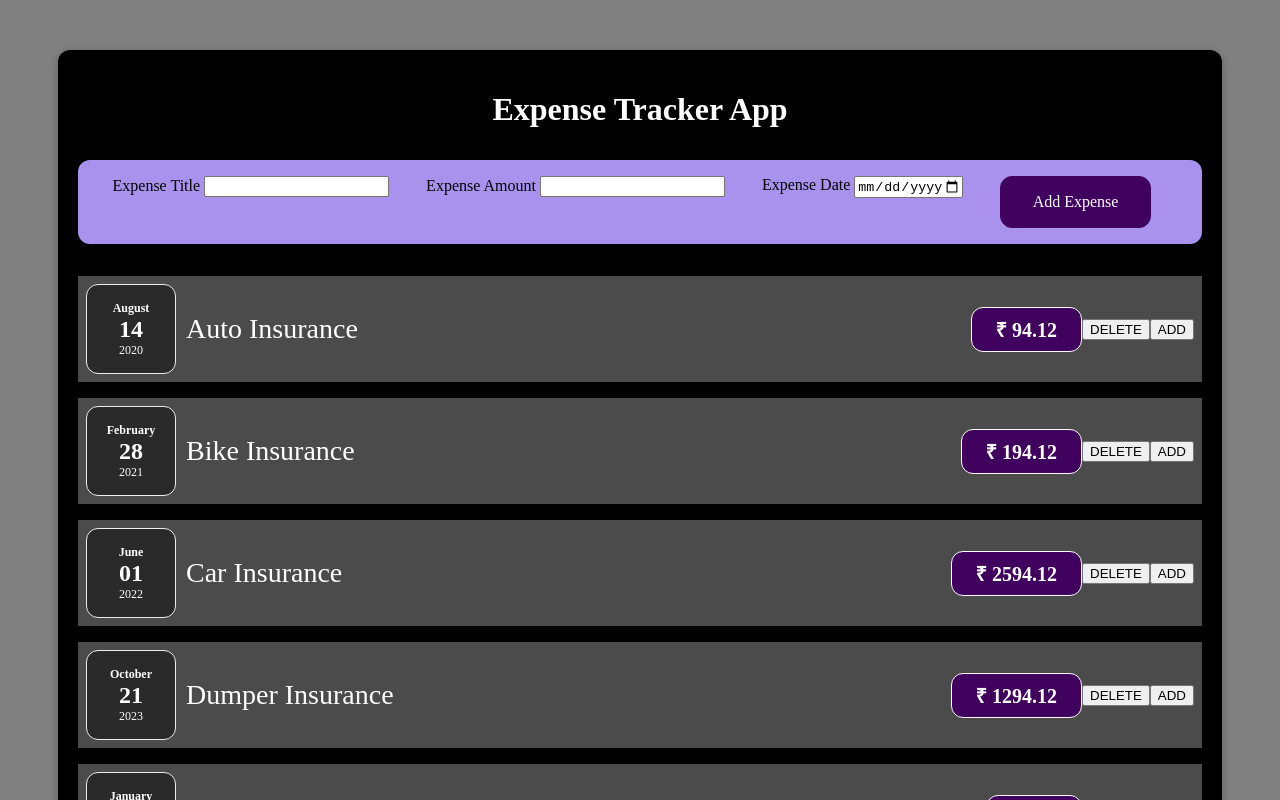
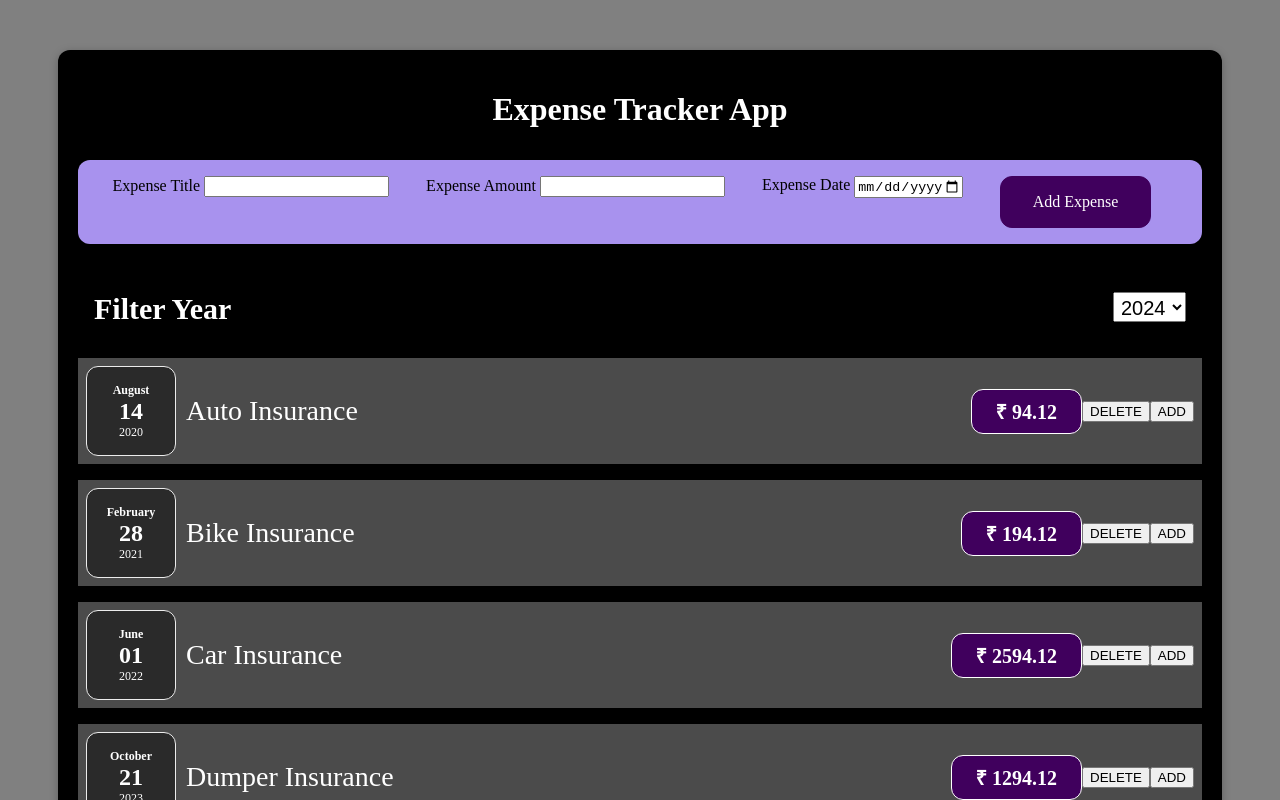
Before and after one commit to CoolShivas/React_Expense_Tracker, a React (Vite) app in the folder expense_tracker_app/: page / in a window 1280 px wide. Shown: the top 800 px of the page. Built offline with nearby package versions, Linux system fonts and the light colour scheme.

Commit message:
Adding_ExpFilter_Component

```diff
--- a/expense_tracker_app/src/App.jsx
+++ b/expense_tracker_app/src/App.jsx
@@ -46,9 +46,9 @@ function App() {
     setExpenses(delBtn);
   }
 
-  const handleOnClickAdd = (dataNew) => {
-    console.log(`Everthing is entered ${dataNew}`);
-    setExpenses([...valExpenses, dataNew]);
+  const handleOnClickAdd = (crr) => {
+    console.log(`Everthing is entered ${crr}`);
+    setExpenses([...valExpenses, crr]);
   }
 
 
--- a/expense_tracker_app/src/NewExpenses/ExpenseForm.jsx
+++ b/expense_tracker_app/src/NewExpenses/ExpenseForm.jsx
@@ -8,23 +8,20 @@ const ExpenseForm = ({ saveDetailsOfNewExpABC }) => {
     const [valDate, setDate] = useState('');
 
     const handlerOnTitle = (event) => {
-        console.log(event.target.value);
         setTitle(event.target.value);
     }
 
     const handlerOnAmount = (event) => {
-        console.log(event.target.value);
         setAmount(event.target.value);
     }
 
     const handlerOnDate = (event) => {
-        console.log(event.target.value);
         setDate(event.target.value);
     }
 
     const handlerOnSubmitForm = (event) => {
         event.preventDefault();
-        console.log('Eneter')
+
         const newExpData = {
             title: valTitle,
             amount: valAmount,
--- a/expense_tracker_app/src/NewExpenses/NewExp.jsx
+++ b/expense_tracker_app/src/NewExpenses/NewExp.jsx
@@ -4,11 +4,11 @@ import ExpenseForm from "./ExpenseForm";
 const NewExp = ({ handleOnClickAddABC }) => {
 
     const saveDetailsOfNewExp = (enteredData) => {
-        const dataNew = {
+        const newExpData = {
             ...enteredData,
             id: Math.random().toString(),
         }
-        handleOnClickAddABC(dataNew)
+        handleOnClickAddABC(newExpData)
     }
 
     return <div>
--- /dev/null
+++ b/expense_tracker_app/src/components/ExpenseFilter.jsx
@@ -0,0 +1,18 @@
+import styles from "./ExpenseFilter.module.css";
+
+const ExpenseFilter = () => {
+    return <div className={styles.expense_filter}>
+        <h2 className={styles.headingSecond}> Filter Year </h2>
+        <select name="selectedYr" id={styles.selYear}>
+            <option value="2024"> 2024 </option>
+            <option value="2023"> 2023 </option>
+            <option value="2022"> 2022 </option>
+            <option value="2021"> 2021 </option>
+            <option value="2020"> 2020 </option>
+            <option value="2019"> 2019 </option>
+            <option value="2018"> 2018 </option>
+        </select>
+    </div>
+}
+
+export default ExpenseFilter;
--- /dev/null
+++ b/expense_tracker_app/src/components/ExpenseFilter.module.css
@@ -0,0 +1,18 @@
+.expense_filter {
+    display: flex;
+    flex-direction: row;
+    justify-content: space-between;
+}
+
+.headingSecond {
+    color: white;
+    margin: 16px;
+    font-size: 30px;
+}
+
+#selYear {
+    padding: 3px;
+    height: 30px;
+    margin: 16px;
+    font-size: 20px;
+}
--- a/expense_tracker_app/src/components/IndividualExpense.jsx
+++ b/expense_tracker_app/src/components/IndividualExpense.jsx
@@ -1,7 +1,9 @@
 import ExpenseItems from "./ExpenseItems";
+import ExpenseFilter from "./ExpenseFilter";
 
 const IndividualExpense = ({ expensesABC, handleOnClickDeleteABC }) => {
   return <>
+    <ExpenseFilter></ExpenseFilter>
     {expensesABC.map((arr) => {
       return <ExpenseItems
         key={arr.title}
@@ -11,20 +13,6 @@ const IndividualExpense = ({ expensesABC, handleOnClickDeleteABC }) => {
         handleOnClickDeleteXYZ={handleOnClickDeleteABC}
       ></ExpenseItems>
     })}
-
-
-    {/* <ExpenseItems
-      titleABC={expenses[2].title}
-      amountABC={expenses[2].amount}
-      dateABC={expenses[2].date}
-    ></ExpenseItems>
-
-    <ExpenseItems
-      titleABC={expenses[3].title}
-      amountABC={expenses[3].amount}
-      dateABC={expenses[3].date}
-    ></ExpenseItems> */}
-
   </>
 }
 
```
